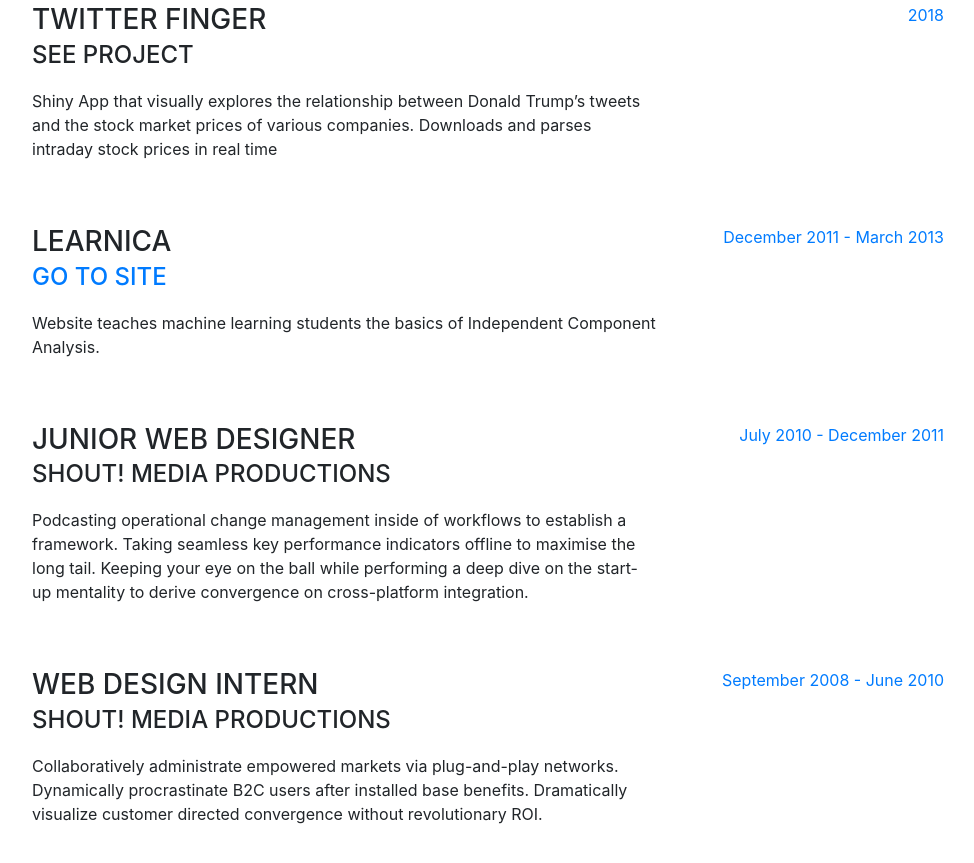
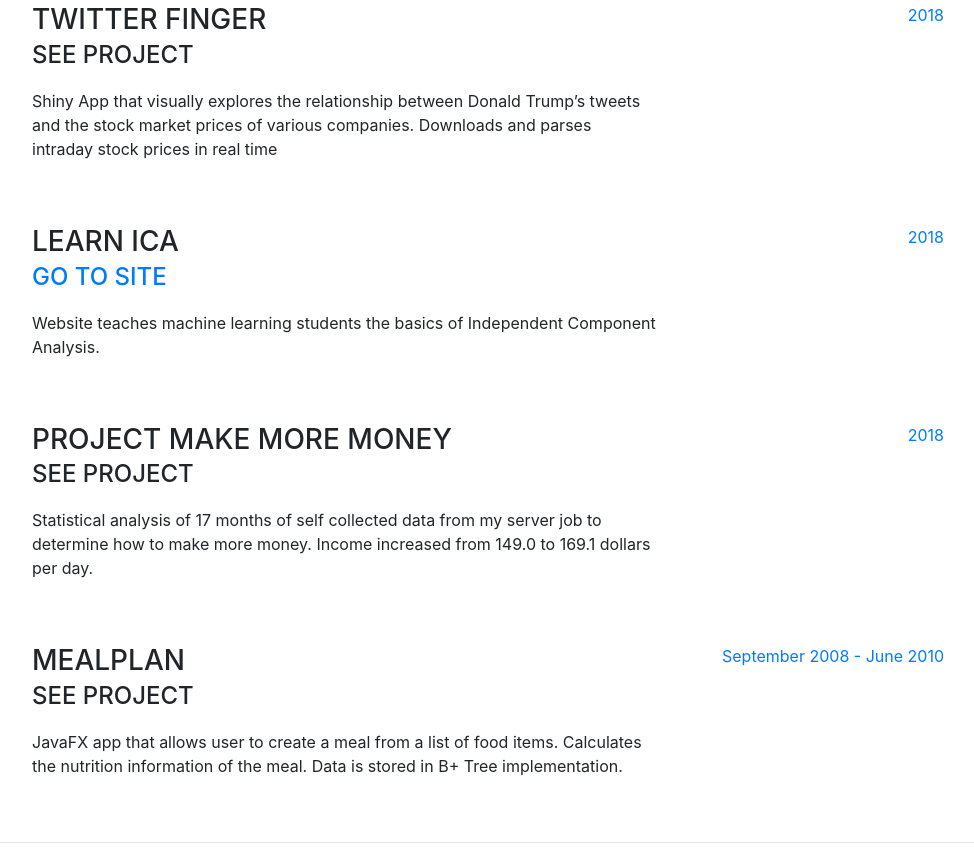
Before and after one commit to bennettmajer/bennettmajer.github.io, a website with bundled scripts: page index.html in a window 1280 px wide. Shown: the part 932-1795 px from the top of the page, without its empty margins (288-1262 px from the left). Built offline with nearby package versions, Linux system fonts and the light colour scheme; a web font is replaced by a local one.

Commit message:
project titles

```diff
--- a/index.html
+++ b/index.html
@@ -106,31 +106,31 @@
 
           <div class="resume-item d-flex flex-column flex-md-row mb-5">
             <div class="resume-content mr-auto">
-              <h3 class="mb-0">LearnICA</h3>
+              <h3 class="mb-0">Learn ICA</h3>
               <a href="https://learn-ica.home.blog"><div class="subheading mb-3">Go to Site</div></a>
               <p>Website teaches machine learning students the basics of Independent Component Analysis.</p>
             </div>
             <div class="resume-date text-md-right">
-              <span class="text-primary">December 2011 - March 2013</span>
+              <span class="text-primary">2018</span>
             </div>
           </div>
 
           <div class="resume-item d-flex flex-column flex-md-row mb-5">
             <div class="resume-content mr-auto">
-              <h3 class="mb-0">Junior Web Designer</h3>
-              <div class="subheading mb-3">Shout! Media Productions</div>
-              <p>Podcasting operational change management inside of workflows to establish a framework. Taking seamless key performance indicators offline to maximise the long tail. Keeping your eye on the ball while performing a deep dive on the start-up mentality to derive convergence on cross-platform integration.</p>
+              <h3 class="mb-0">Project Make More Money</h3>
+              <div class="subheading mb-3">See Project</div>
+              <p>Statistical analysis of 17 months of self collected data from my server job to determine how to make more money. Income increased from 149.0 to 169.1 dollars per day.</p>
             </div>
             <div class="resume-date text-md-right">
-              <span class="text-primary">July 2010 - December 2011</span>
+              <span class="text-primary">2018</span>
             </div>
           </div>
 
           <div class="resume-item d-flex flex-column flex-md-row">
             <div class="resume-content mr-auto">
-              <h3 class="mb-0">Web Design Intern</h3>
-              <div class="subheading mb-3">Shout! Media Productions</div>
-              <p>Collaboratively administrate empowered markets via plug-and-play networks. Dynamically procrastinate B2C users after installed base benefits. Dramatically visualize customer directed convergence without revolutionary ROI.</p>
+              <h3 class="mb-0">MealPlan</h3>
+              <div class="subheading mb-3">See Project</div>
+              <p>JavaFX app that allows user to create a meal from a list of food items. Calculates the nutrition information of the meal. Data is stored in B+ Tree implementation.</p>
             </div>
             <div class="resume-date text-md-right">
               <span class="text-primary">September 2008 - June 2010</span>
```
